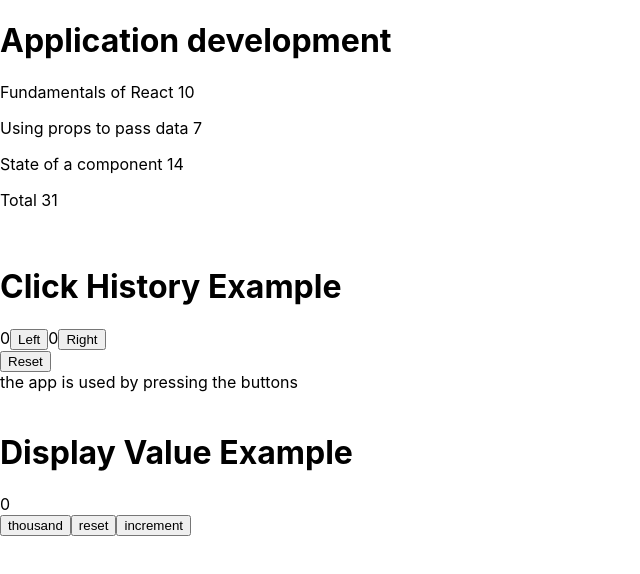
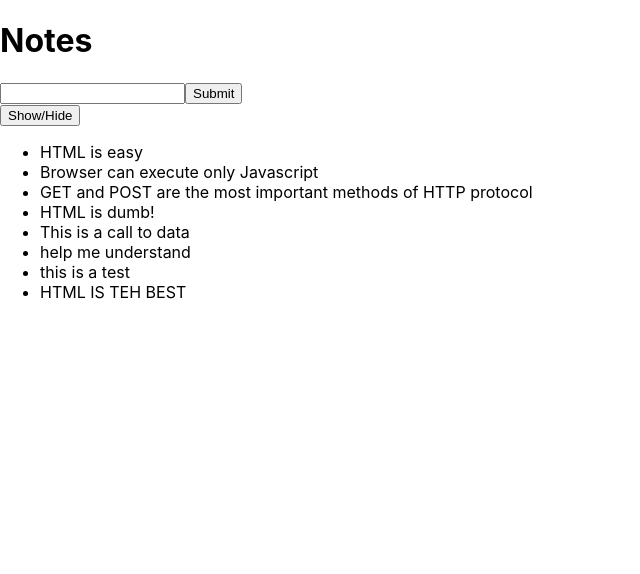
Before and after one commit to carlosaqf/fullstack-open, a React (Create React App) app in the folder part1/: page / in a window 1280 px wide. Shown: the top 574 px of the page, without its empty margins (0-640 px from the left). Built offline with nearby package versions, Linux system fonts and the light colour scheme; data requests are answered from the project's data file.

Commit message:
update fullstack app

```diff
--- /dev/null
+++ b/part1/db.json
@@ -0,0 +1,52 @@
+{
+  "notes": [
+    {
+      "id": 1,
+      "content": "HTML is easy",
+      "date": "2019-05-30T17:30:31.098Z",
+      "important": true
+    },
+    {
+      "id": 2,
+      "content": "Browser can execute only Javascript",
+      "date": "2019-06-30T17:30:31.098Z",
+      "important": false
+    },
+    {
+      "id": 3,
+      "content": "GET and POST are the most important methods of HTTP protocol",
+      "date": "2019-07-30T17:30:31.098Z",
+      "important": true
+    },
+    {
+      "content": "HTML is dumb!",
+      "date": "2019-12-18T19:23:01.031Z",
+      "important": false,
+      "id": 4
+    },
+    {
+      "content": "This is a call to data",
+      "date": "2019-12-18T19:24:51.412Z",
+      "important": false,
+      "id": 5
+    },
+    {
+      "content": "help me understand",
+      "date": "2019-12-18T19:25:46.254Z",
+      "important": false,
+      "id": 6
+    },
+    {
+      "content": "this is a test",
+      "date": "2019-12-18T19:25:49.947Z",
+      "important": false,
+      "id": 7
+    },
+    {
+      "content": "HTML IS TEH BEST",
+      "date": "2019-12-18T19:26:11.656Z",
+      "important": false,
+      "id": 8
+    }
+  ]
+}
--- a/part1/src/index.js
+++ b/part1/src/index.js
@@ -7,7 +7,7 @@ import AnecdotesApp from './anecdotes/AnecdotesApp'
 import AppTwo from './part2/AppTwo'
 import { notes } from './part2/AppTwo'
 
-ReactDOM.render(<App />, document.getElementById('root'));
+ReactDOM.render(<AppTwo notes={notes}/>, document.getElementById('root'));
 
 // If you want your app to work offline and load faster, you can change
 // unregister() to register() below. Note this comes with some pitfalls.
--- a/part1/src/part2/AppTwo.js
+++ b/part1/src/part2/AppTwo.js
@@ -1,5 +1,6 @@
-import React from 'react'
+import React, {useState, useEffect } from 'react'
 import Note from './Components/Note'
+import axios from 'axios'
 
 export const notes = [
     {
@@ -22,17 +23,70 @@ export const notes = [
     }
 ]
 
+
 const AppTwo = ({ notes }) => {
 
-    const rows = () => notes.map(note =>
+    const rows = () => testnotes.map(note =>
         <Note
             key={note.id}
             note={note}
         />
     )
+
+    const [testnotes, setNotes] = useState(notes)
+    const [newNote, setNewNote] = useState('')
+    const [showAll, setShowAll] = useState(true)
+
+    const handleClick = () => {
+
+    }
+
+    const handleSubmit = (e) => {
+        e.preventDefault()
+        const noteObject = {
+            content: newNote,
+            date: new Date(),
+            important: Math.random() > 0.5
+        }
+
+        axios.post('http://localhost:3001/notes', noteObject)
+             .then(response => {
+                 console.log(response)
+                 setNotes(testnotes.concat(response.data))
+                 setNewNote('')
+             })
+    }
+
+    const handleChange = (e) => {
+        setNewNote(e.target.value)
+    }
+
+    useEffect(() => {
+        console.log('effect')
+        axios
+            .get('http://localhost:3001/notes')
+            .then(response => {
+                console.log('promise fulfilled')
+                setNotes(response.data)
+            })
+    }, [])
+
+    console.log('render', testnotes.length, 'notes')
     return(
         <div>
             <h1>Notes</h1>
+            <form onSubmit={handleSubmit}>
+                <input
+                    onChange={handleChange}
+                    value={newNote}
+                />
+                <input
+                    type='submit'
+                    value='Submit'
+                />
+            </form>
+            <button onClick={handleClick}>Show/Hide</button>
+
             <ul>
                 {rows()}
             </ul>
```
Also changed, not shown: part1/package.json (+6 -1 lines), 1 other file (tests, documents, lock files or other folders).
